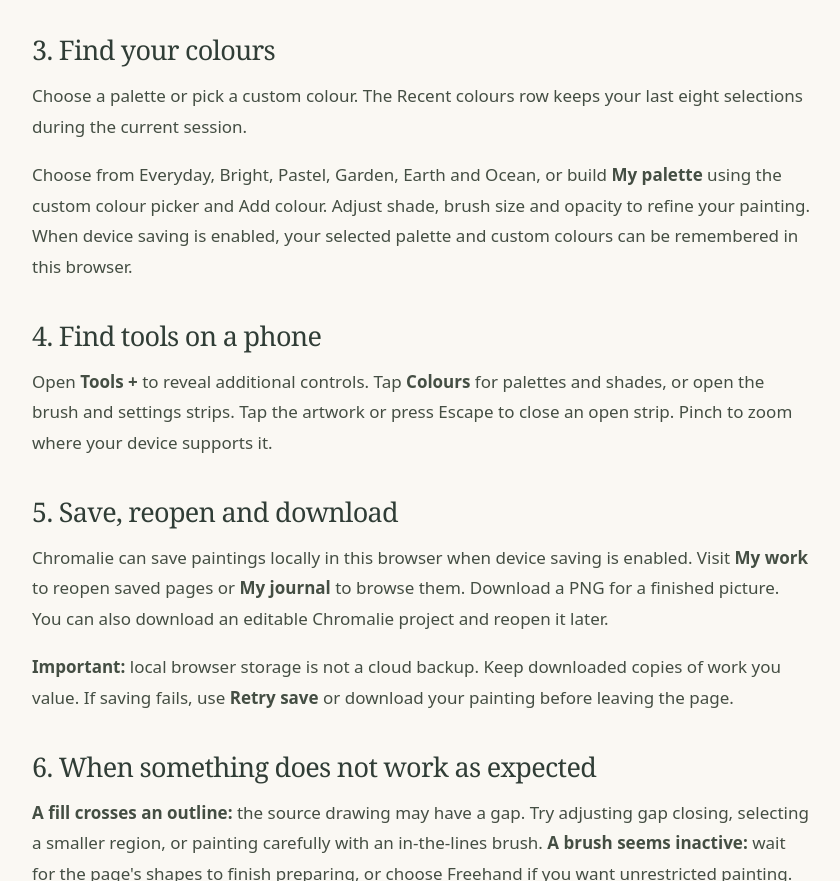
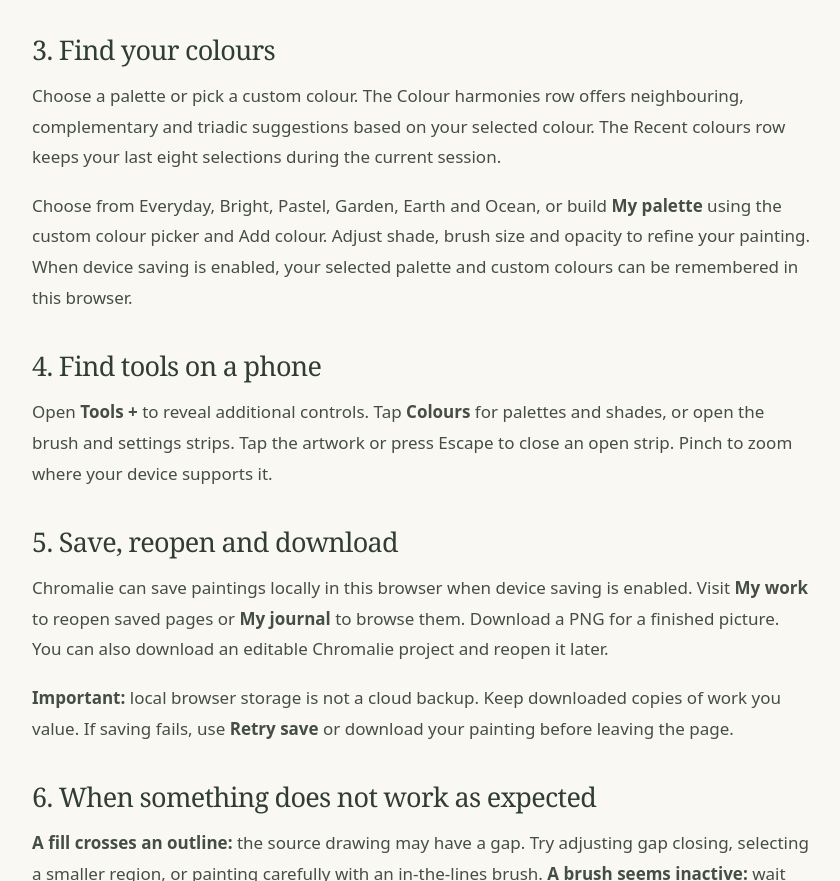
Before and after one commit to Varnasr/Chromalie, a website: page dist/help.html in a window 1280 px wide. Shown: the part 1050-1931 px from the top of the page, without its empty margins (218-1058 px from the left). Drawn offline with Linux system fonts and the light colour scheme.

Commit message:
Describe colour harmony suggestions on public help page

```diff
--- a/dist/help.html
+++ b/dist/help.html
@@ -4,7 +4,7 @@
 <main class="policy-page" id="help-content"><p class="policy-date">Chromalie · Help &amp; features</p><h1>Make the most of your colouring studio</h1><p>Choose a page, pick a colour, and paint at your own pace. This guide explains the main tools and how to keep your work.</p>
 <h2>1. Find something to colour</h2><p>Browse the library by subject or collection. Search for a particular theme, or use the detail filter to find simpler or more intricate pages. Open a page to enter the studio.</p>
 <h2>2. Choose how to paint</h2><p><strong>Fill</strong> colours a detected region with a tap or click. <strong>In the lines</strong> clips brush strokes to detected shapes. <strong>Freehand</strong> lets you paint beyond those boundaries. Use the eraser to remove applied colour without removing the original drawing.</p><p>Try pencil, coloured pencil, marker, acrylic, oil, gouache, watercolour, pastel, charcoal, dry brush, airbrush, glitter and ink. The effects are digital approximations of traditional media, and results depend on the selected brush settings.</p>
-<h2>3. Work with layers</h2><p>Use <strong>+ Layer</strong> to add a separate transparent painting layer (up to five). Select a layer to paint on it. Use <strong>Hide</strong> or <strong>Show</strong> to control whether it appears, and adjust its slider to change opacity. Layers are included in local saves and editable project downloads. Switching layers clears the current undo history, so save an editable project before making extensive changes.</p><h2>3. Find your colours</h2><p>Choose a palette or pick a custom colour. The Recent colours row keeps your last eight selections during the current session.</p><p>Choose from Everyday, Bright, Pastel, Garden, Earth and Ocean, or build <strong>My palette</strong> using the custom colour picker and Add colour. Adjust shade, brush size and opacity to refine your painting. When device saving is enabled, your selected palette and custom colours can be remembered in this browser.</p>
+<h2>3. Work with layers</h2><p>Use <strong>+ Layer</strong> to add a separate transparent painting layer (up to five). Select a layer to paint on it. Use <strong>Hide</strong> or <strong>Show</strong> to control whether it appears, and adjust its slider to change opacity. Layers are included in local saves and editable project downloads. Switching layers clears the current undo history, so save an editable project before making extensive changes.</p><h2>3. Find your colours</h2><p>Choose a palette or pick a custom colour. The Colour harmonies row offers neighbouring, complementary and triadic suggestions based on your selected colour. The Recent colours row keeps your last eight selections during the current session.</p><p>Choose from Everyday, Bright, Pastel, Garden, Earth and Ocean, or build <strong>My palette</strong> using the custom colour picker and Add colour. Adjust shade, brush size and opacity to refine your painting. When device saving is enabled, your selected palette and custom colours can be remembered in this browser.</p>
 <h2>4. Find tools on a phone</h2><p>Open <strong>Tools +</strong> to reveal additional controls. Tap <strong>Colours</strong> for palettes and shades, or open the brush and settings strips. Tap the artwork or press Escape to close an open strip. Pinch to zoom where your device supports it.</p>
 <h2>5. Save, reopen and download</h2><p>Chromalie can save paintings locally in this browser when device saving is enabled. Visit <strong>My work</strong> to reopen saved pages or <strong>My journal</strong> to browse them. Download a PNG for a finished picture. You can also download an editable Chromalie project and reopen it later.</p><p><strong>Important:</strong> local browser storage is not a cloud backup. Keep downloaded copies of work you value. If saving fails, use <strong>Retry save</strong> or download your painting before leaving the page.</p>
 <h2>6. When something does not work as expected</h2><p><strong>A fill crosses an outline:</strong> the source drawing may have a gap. Try adjusting gap closing, selecting a smaller region, or painting carefully with an in-the-lines brush. <strong>A brush seems inactive:</strong> wait for the page's shapes to finish preparing, or choose Freehand if you want unrestricted painting. <strong>Saved work is missing:</strong> check that you are on the same browser and device and that site data has not been cleared.</p>
```
